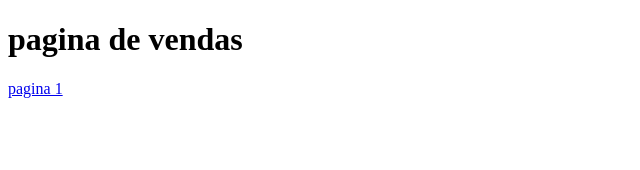
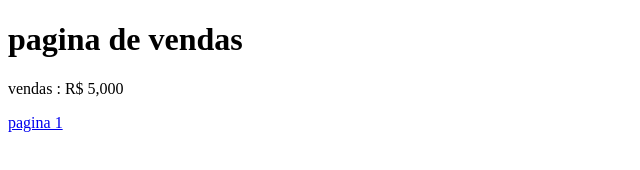
Before and after one commit to PedroRicardoAntunes/aula--git-hub, a plain HTML site: page vendas.html in a window 1280 px wide. Shown: the whole page, without its empty margins (0-640 px from the left). Drawn offline with Linux system fonts and the light colour scheme.

Commit message:
acresceintei valor de vendas

```diff
--- a/vendas.html
+++ b/vendas.html
@@ -8,6 +8,7 @@
 </head>
 <body>
     <H1>pagina de vendas</H1>
+    <p>vendas : R$ 5,000</p>
     <a href="index.html">pagina 1 </a>
 
 </body>
```
